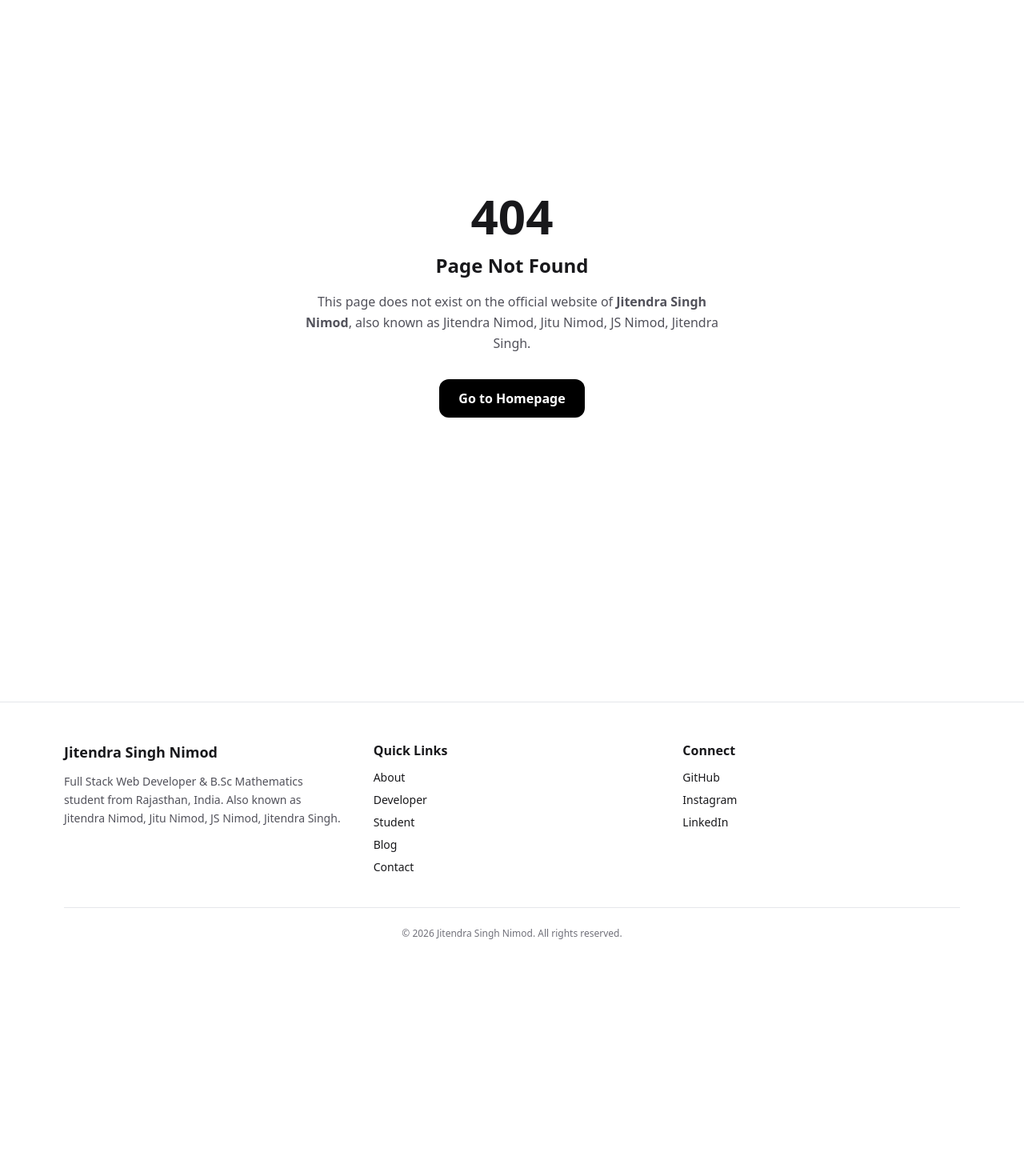
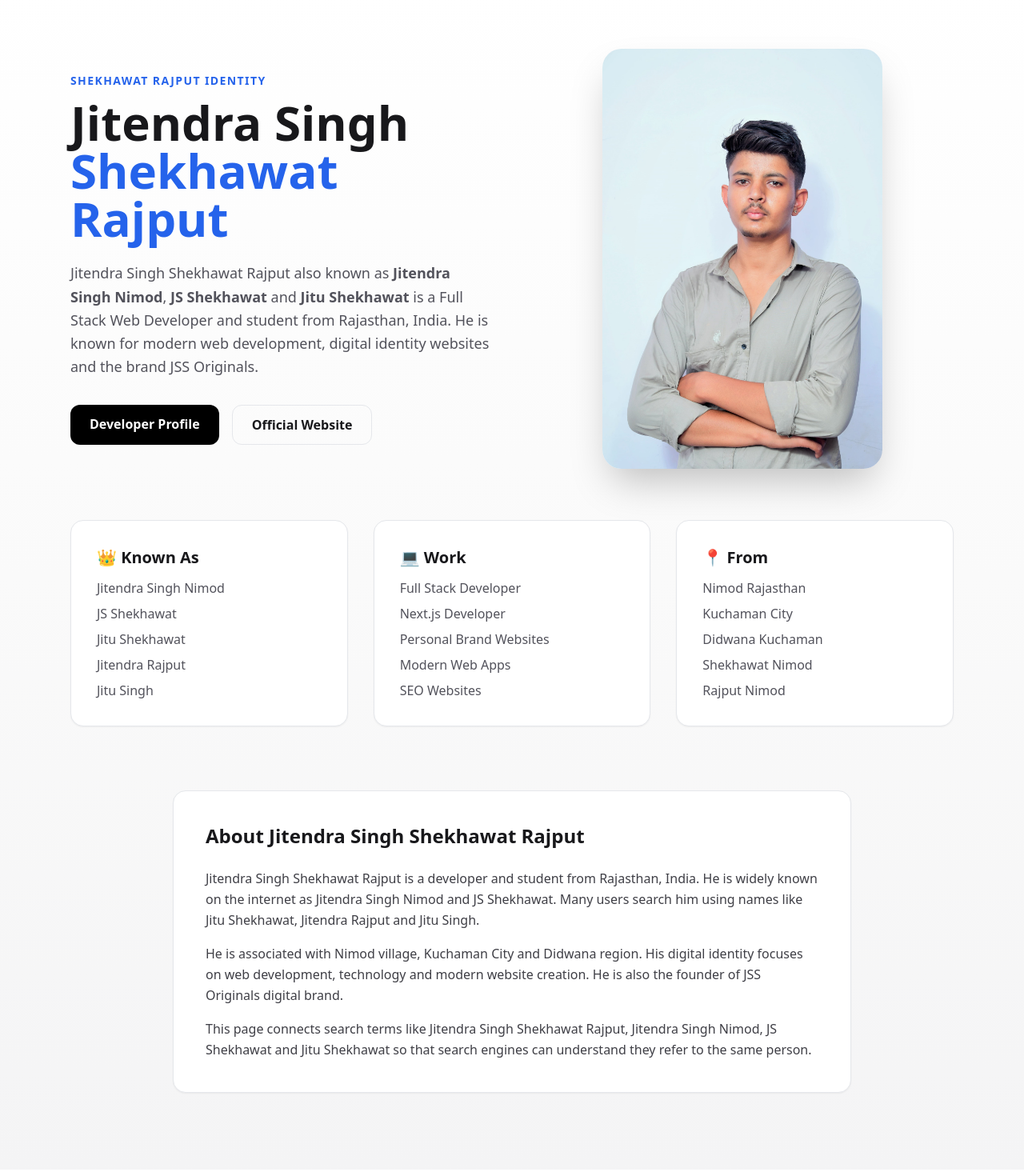
Before and after one commit to jitendramath/Jitendra-Singh-Nimod, a Next.js app: page /jitendra-singh-shekhawat-rajput in a window 1280 px wide. Before the commit this address had no page. Shown: the part 80-1550 px from the top of the page at 80% size. Before the commit the page ends 1303 px from the top, so only its background shows below. Built offline with nearby package versions, Linux system fonts and the light colour scheme.

Commit message:
Create page.js

```diff
--- /dev/null
+++ b/src/app/jitendra-singh-shekhawat-rajput/page.js
@@ -0,0 +1,135 @@
+export const metadata = {
+  title:
+    "Jitendra Singh Shekhawat Rajput | JS Shekhawat | Jitendra Singh Nimod",
+  description:
+    "Jitendra Singh Shekhawat Rajput also known as Jitendra Singh Nimod, JS Shekhawat and Jitu Shekhawat is a Full Stack Developer from Rajasthan, India.",
+};
+
+export default function Page() {
+  return (
+    <div className="min-h-screen bg-gradient-to-b from-white via-zinc-50 to-zinc-100">
+
+      {/* HERO */}
+      <section className="max-w-6xl mx-auto px-6 pt-20 pb-16">
+        <div className="grid md:grid-cols-2 gap-12 items-center">
+
+          <div>
+            <p className="text-sm font-semibold text-blue-600 mb-3 uppercase tracking-widest">
+              Shekhawat Rajput Identity
+            </p>
+
+            <h1 className="text-4xl md:text-6xl font-extrabold text-zinc-900 leading-tight">
+              Jitendra Singh{" "}
+              <span className="text-blue-600">Shekhawat Rajput</span>
+            </h1>
+
+            <p className="mt-6 text-lg text-zinc-600 leading-relaxed">
+              Jitendra Singh Shekhawat Rajput also known as{" "}
+              <b>Jitendra Singh Nimod</b>, <b>JS Shekhawat</b> and{" "}
+              <b>Jitu Shekhawat</b> is a Full Stack Web Developer and student
+              from Rajasthan, India. He is known for modern web development,
+              digital identity websites and the brand JSS Originals.
+            </p>
+
+            <div className="flex gap-4 mt-8">
+              <a
+                href="/developer-profile"
+                className="px-6 py-3 rounded-xl bg-black text-white font-semibold hover:bg-zinc-800 transition"
+              >
+                Developer Profile
+              </a>
+
+              <a
+                href="/official-website-jitendra-singh-nimod"
+                className="px-6 py-3 rounded-xl border font-semibold hover:bg-zinc-100 transition"
+              >
+                Official Website
+              </a>
+            </div>
+          </div>
+
+          <div className="flex justify-center">
+            <img
+              src="/images/main/jitendra-singh-nimod.jpg"
+              alt="Jitendra Singh Shekhawat Rajput"
+              className="rounded-3xl shadow-2xl w-[350px] object-cover"
+            />
+          </div>
+
+        </div>
+      </section>
+
+      {/* GRID */}
+      <section className="max-w-6xl mx-auto px-6 pb-20">
+        <div className="grid md:grid-cols-3 gap-8">
+
+          <div className="bg-white p-8 rounded-2xl border shadow-sm">
+            <h3 className="font-bold text-xl mb-3">👑 Known As</h3>
+            <ul className="text-zinc-600 space-y-2">
+              <li>Jitendra Singh Nimod</li>
+              <li>JS Shekhawat</li>
+              <li>Jitu Shekhawat</li>
+              <li>Jitendra Rajput</li>
+              <li>Jitu Singh</li>
+            </ul>
+          </div>
+
+          <div className="bg-white p-8 rounded-2xl border shadow-sm">
+            <h3 className="font-bold text-xl mb-3">💻 Work</h3>
+            <ul className="text-zinc-600 space-y-2">
+              <li>Full Stack Developer</li>
+              <li>Next.js Developer</li>
+              <li>Personal Brand Websites</li>
+              <li>Modern Web Apps</li>
+              <li>SEO Websites</li>
+            </ul>
+          </div>
+
+          <div className="bg-white p-8 rounded-2xl border shadow-sm">
+            <h3 className="font-bold text-xl mb-3">📍 From</h3>
+            <ul className="text-zinc-600 space-y-2">
+              <li>Nimod Rajasthan</li>
+              <li>Kuchaman City</li>
+              <li>Didwana Kuchaman</li>
+              <li>Shekhawat Nimod</li>
+              <li>Rajput Nimod</li>
+            </ul>
+          </div>
+
+        </div>
+      </section>
+
+      {/* LONG SEO */}
+      <section className="max-w-4xl mx-auto px-6 pb-24">
+        <div className="bg-white rounded-2xl p-10 border shadow-sm">
+
+          <h2 className="text-2xl font-bold mb-6">
+            About Jitendra Singh Shekhawat Rajput
+          </h2>
+
+          <p className="text-zinc-700 leading-relaxed mb-4">
+            Jitendra Singh Shekhawat Rajput is a developer and student from
+            Rajasthan, India. He is widely known on the internet as Jitendra
+            Singh Nimod and JS Shekhawat. Many users search him using names like
+            Jitu Shekhawat, Jitendra Rajput and Jitu Singh.
+          </p>
+
+          <p className="text-zinc-700 leading-relaxed mb-4">
+            He is associated with Nimod village, Kuchaman City and Didwana
+            region. His digital identity focuses on web development, technology
+            and modern website creation. He is also the founder of JSS Originals
+            digital brand.
+          </p>
+
+          <p className="text-zinc-700 leading-relaxed">
+            This page connects search terms like Jitendra Singh Shekhawat
+            Rajput, Jitendra Singh Nimod, JS Shekhawat and Jitu Shekhawat so
+            that search engines can understand they refer to the same person.
+          </p>
+
+        </div>
+      </section>
+
+    </div>
+  );
+}
```
